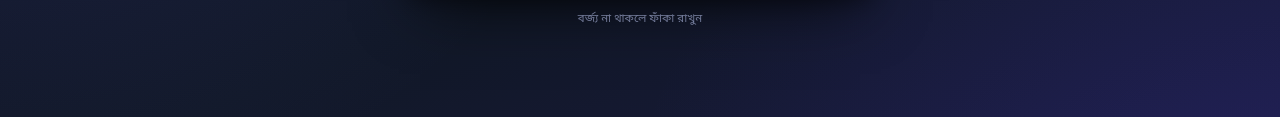
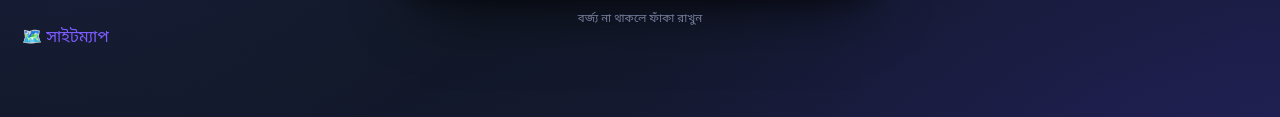
Before and after one commit to BanglaGolpoGalaxy/portfolio, a plain HTML site: page flower_market.html in a window 1280 px wide. Shown: the part 449-566 px from the top of the page. Drawn offline with Linux system fonts and the light colour scheme.

```diff
--- a/flower_market.html
+++ b/flower_market.html
@@ -1178,5 +1178,6 @@ if (window.visualViewport) {
 updateHistoryCount();
 </script>
 
+        <a href="https://banglagolpogalaxy.github.io/portfolio/sitemap.html" style="color:#7c5cff; text-decoration:none; margin:0 8px;">🗺️ সাইটম্যাপ</a>
 </body>
 </html>
```
